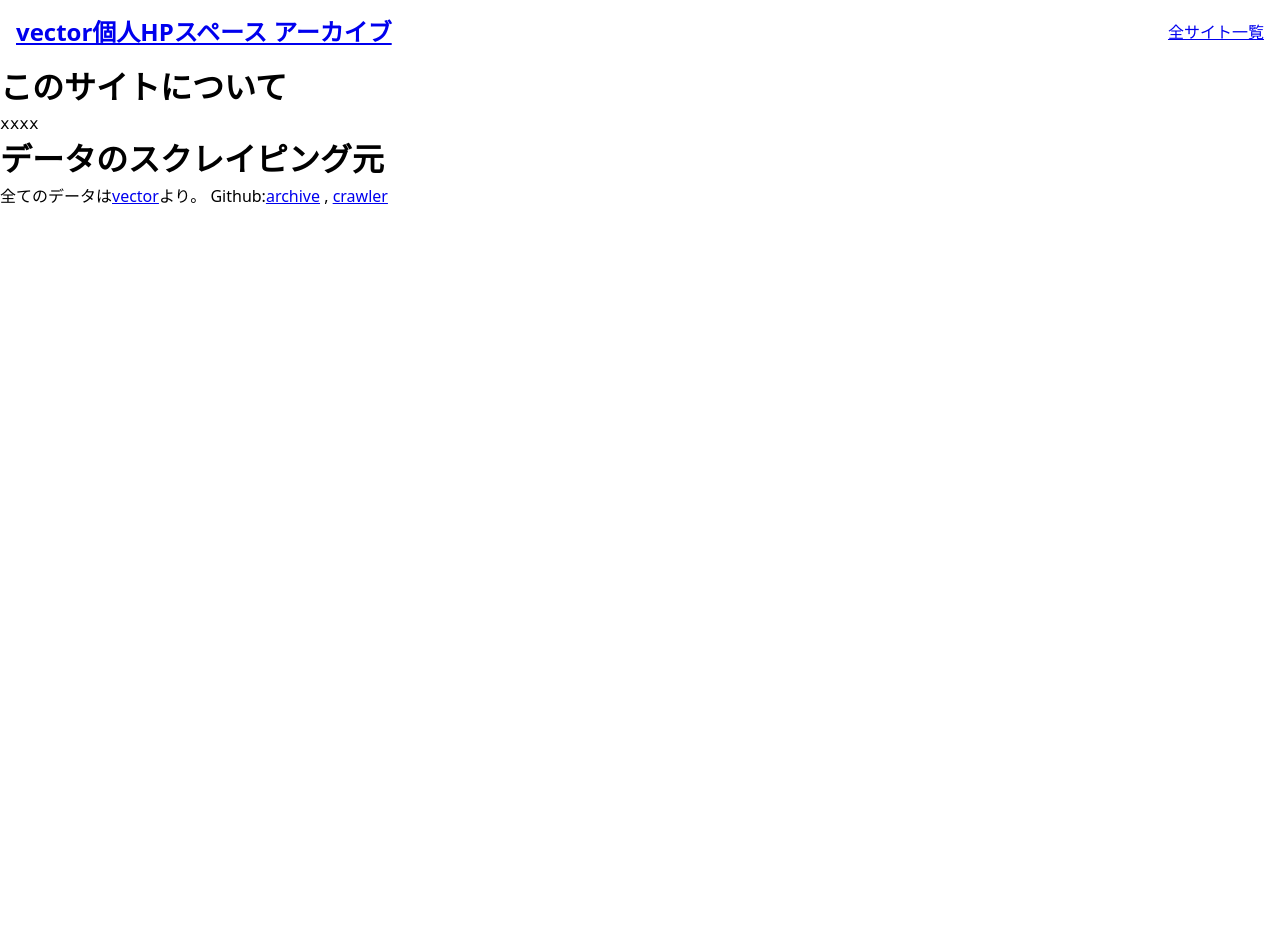
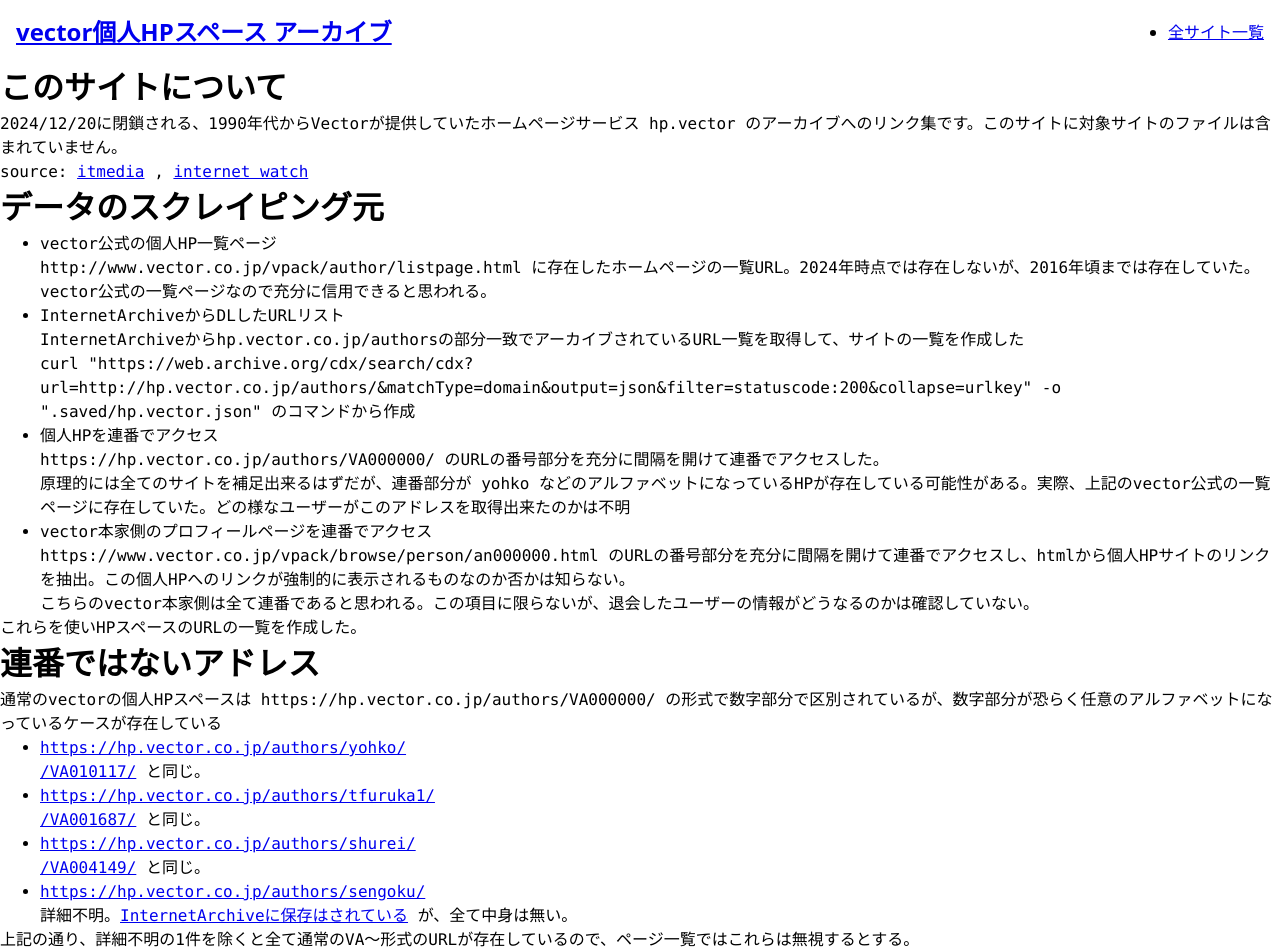
Before and after one commit to fushihara/vector-hp-archive-viewer, a Next.js app: page /vector-private-hp-archive/ in a window 1280 px wide. Shown: the top 952 px of the page. Before the commit the page ends 800 px from the top, so only its background shows below. Built offline with nearby package versions, Linux system fonts and the light colour scheme.

Commit message:
トップページ編集

```diff
--- a/src/app/globals.css
+++ b/src/app/globals.css
@@ -3,7 +3,7 @@
 @tailwind utilities;
 
 h1,
-a {
+a,li,ul {
   all: revert;
   margin: 0;
 }
--- a/src/app/page.tsx
+++ b/src/app/page.tsx
@@ -2,8 +2,53 @@
   return (
     <div className="container mx-auto font-mono">
       <h1>このサイトについて</h1>
-      xxxx
+      <p>2024/12/20に閉鎖される、1990年代からVectorが提供していたホームページサービス hp.vector のアーカイブへのリンク集です。このサイトに対象サイトのファイルは含まれていません。</p>
+      <p>source: <a href="https://www.itmedia.co.jp/news/articles/2407/18/news117.html">itmedia</a> , <a href="https://internet.watch.impress.co.jp/docs/yajiuma/1609184.html">internet watch</a></p>
       <h1>データのスクレイピング元</h1>
+      <ul>
+        <li>
+          <h2>vector公式の個人HP一覧ページ</h2>
+          <p>http://www.vector.co.jp/vpack/author/listpage.html に存在したホームページの一覧URL。2024年時点では存在しないが、2016年頃までは存在していた。</p>
+          <p>vector公式の一覧ページなので充分に信用できると思われる。</p>
+        </li>
+        <li>
+          <h2>InternetArchiveからDLしたURLリスト</h2>
+          <p>InternetArchiveから<code>hp.vector.co.jp/authors</code>の部分一致でアーカイブされているURL一覧を取得して、サイトの一覧を作成した</p>
+          <p><code>curl "https://web.archive.org/cdx/search/cdx?url=http://hp.vector.co.jp/authors/&matchType=domain&output=json&filter=statuscode:200&collapse=urlkey" -o ".saved/hp.vector.json"</code> のコマンドから作成</p>
+        </li>
+        <li>
+          <h2>個人HPを連番でアクセス</h2>
+          <p><code>https://hp.vector.co.jp/authors/VA000000/</code> のURLの番号部分を充分に間隔を開けて連番でアクセスした。</p>
+          <p>原理的には全てのサイトを補足出来るはずだが、連番部分が yohko などのアルファベットになっているHPが存在している可能性がある。実際、上記のvector公式の一覧ページに存在していた。どの様なユーザーがこのアドレスを取得出来たのかは不明</p>
+        </li>
+        <li>
+          <h2>vector本家側のプロフィールページを連番でアクセス</h2>
+          <p><code>https://www.vector.co.jp/vpack/browse/person/an000000.html</code> のURLの番号部分を充分に間隔を開けて連番でアクセスし、htmlから個人HPサイトのリンクを抽出。この個人HPへのリンクが強制的に表示されるものなのか否かは知らない。</p>
+          <p>こちらのvector本家側は全て連番であると思われる。この項目に限らないが、退会したユーザーの情報がどうなるのかは確認していない。</p>
+        </li>
+      </ul>
+      <p>これらを使いHPスペースのURLの一覧を作成した。</p>
+      <h1>連番ではないアドレス</h1>
+      <p>通常のvectorの個人HPスペースは <code>https://hp.vector.co.jp/authors/VA000000/</code> の形式で数字部分で区別されているが、数字部分が恐らく任意のアルファベットになっているケースが存在している</p>
+      <ul>
+        <li>
+          <a href="https://hp.vector.co.jp/authors/yohko/">https://hp.vector.co.jp/authors/yohko/</a>
+          <p><a href="https://hp.vector.co.jp/authors/VA010117/">/VA010117/</a> と同じ。</p>
+        </li>
+        <li>
+          <a href="https://hp.vector.co.jp/authors/tfuruka1/">https://hp.vector.co.jp/authors/tfuruka1/</a>
+          <p><a href="https://hp.vector.co.jp/authors/VA001687/">/VA001687/</a> と同じ。</p>
+        </li>
+        <li>
+          <a href="https://hp.vector.co.jp/authors/shurei/">https://hp.vector.co.jp/authors/shurei/</a>
+          <p><a href="https://hp.vector.co.jp/authors/VA004149/">/VA004149/</a> と同じ。</p>
+        </li>
+        <li>
+          <a href="https://hp.vector.co.jp/authors/sengoku/">https://hp.vector.co.jp/authors/sengoku/</a>
+          <p>詳細不明。<a href="https://web.archive.org/web/20041101000000*/http://hp.vector.co.jp/authors/sengoku/">InternetArchiveに保存はされている</a> が、全て中身は無い。</p>
+        </li>
+      </ul>
+      <p>上記の通り、詳細不明の1件を除くと全て通常のVA～形式のURLが存在しているので、ページ一覧ではこれらは無視するとする。</p>
     </div>
   );
 }
```
